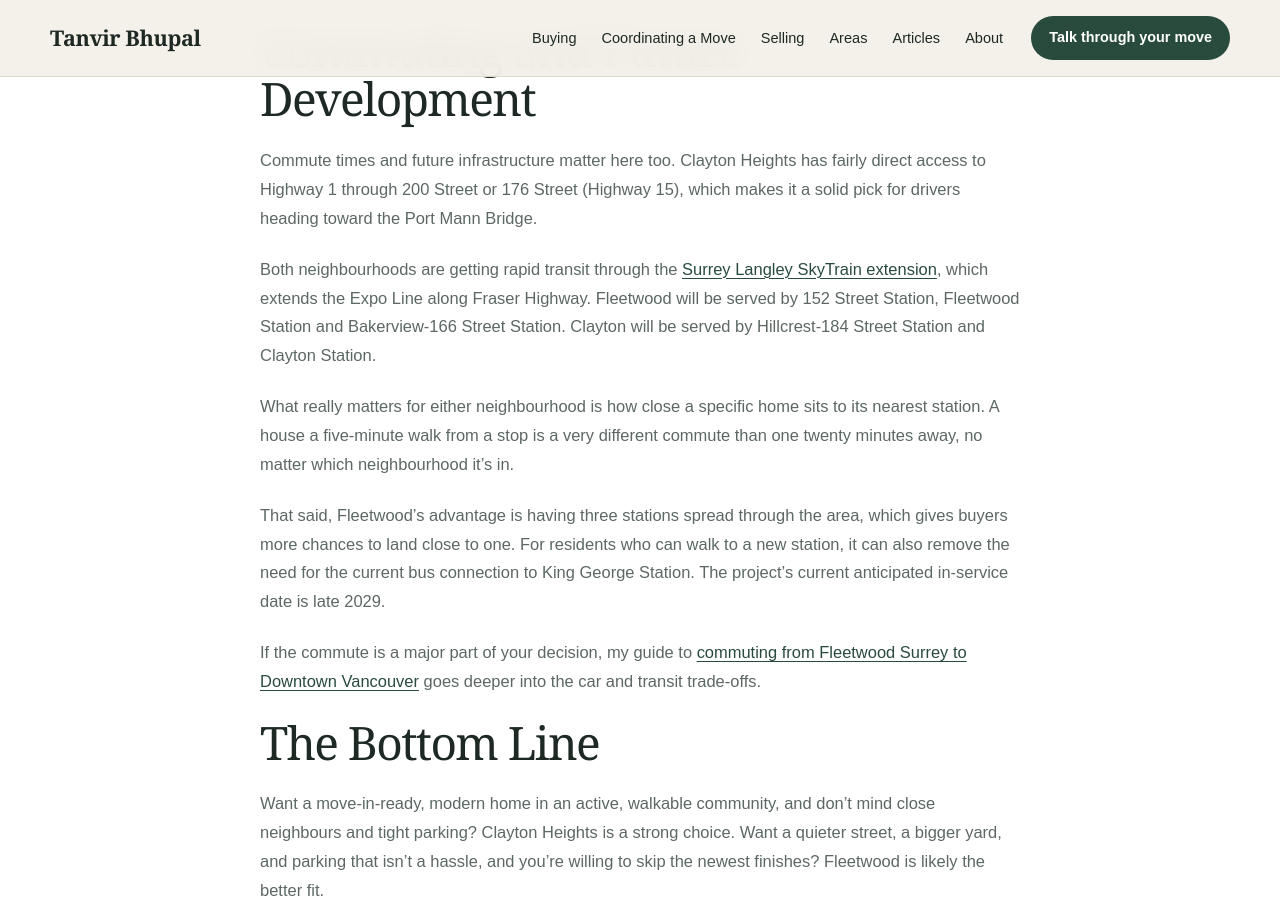
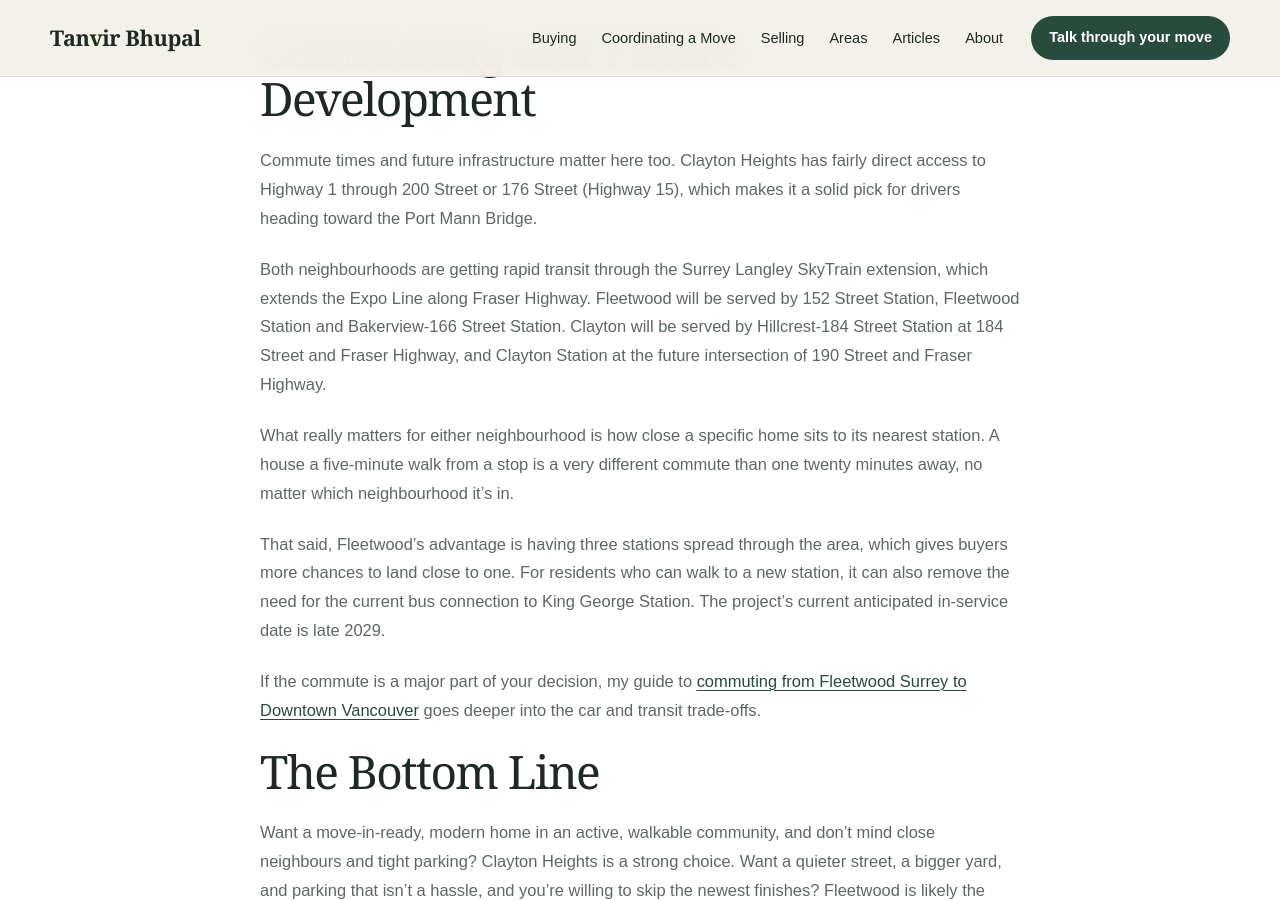
Before and after one commit to gvancouverhomes/tanvirbhupal-website, a Jekyll site: the page built from articles/fleetwood-vs-clayton-heights-which-surrey-neighbourhood-is-better.md, in a window 1280 px wide and 900 px high, scrolled down 2164 px. Built offline with Jekyll 4.4.1, drawn with Linux system fonts in a browser that asks for light colours.

Commit message:
Update Clayton Station location details in transit section
Clarified location details for Clayton Station in the context of the Surrey Langley SkyTrain extension.

```diff
--- a/articles/fleetwood-vs-clayton-heights-which-surrey-neighbourhood-is-better.md
+++ b/articles/fleetwood-vs-clayton-heights-which-surrey-neighbourhood-is-better.md
@@ -49,7 +49,7 @@ If you want another nearby comparison before deciding, see [Should You Buy a Hom
 
 Commute times and future infrastructure matter here too. Clayton Heights has fairly direct access to Highway 1 through 200 Street or 176 Street (Highway 15), which makes it a solid pick for drivers heading toward the Port Mann Bridge.
 
-Both neighbourhoods are getting rapid transit through the [Surrey Langley SkyTrain extension](https://surreylangleyskytrain.gov.bc.ca/), which extends the Expo Line along Fraser Highway. Fleetwood will be served by 152 Street Station, Fleetwood Station and Bakerview-166 Street Station. Clayton will be served by Hillcrest-184 Street Station and Clayton Station.
+Both neighbourhoods are getting rapid transit through the Surrey Langley SkyTrain extension, which extends the Expo Line along Fraser Highway. Fleetwood will be served by 152 Street Station, Fleetwood Station and Bakerview-166 Street Station. Clayton will be served by Hillcrest-184 Street Station at 184 Street and Fraser Highway, and Clayton Station at the future intersection of 190 Street and Fraser Highway.
 
 What really matters for either neighbourhood is how close a specific home sits to its nearest station. A house a five-minute walk from a stop is a very different commute than one twenty minutes away, no matter which neighbourhood it's in.
 
```
